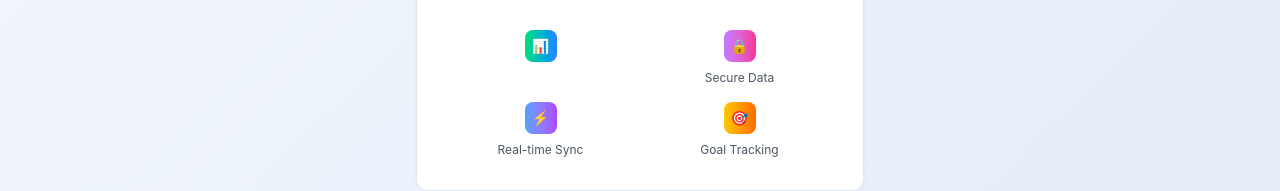
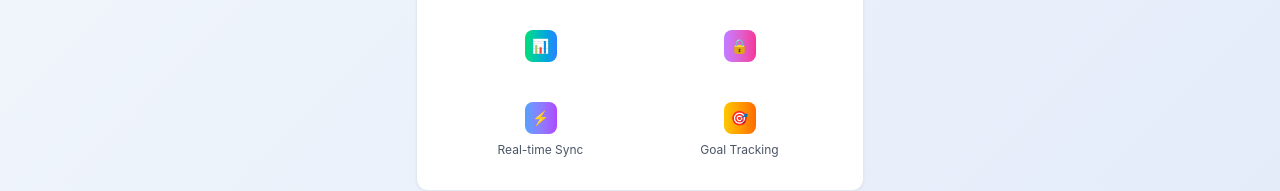
Before and after one commit to Firalen/TRACKFIY, a React (Vite) app in the folder frontend1/: page /register in a window 1280 px wide. Shown: the part 900-1091 px from the top of the page. Built offline with nearby package versions, Linux system fonts and the light colour scheme; no server answers.

Commit message:
Update text color in Register component to enhance UI contrast and maintain consistency

```diff
--- a/frontend1/src/pages/Register.jsx
+++ b/frontend1/src/pages/Register.jsx
@@ -207,7 +207,7 @@ const Register = () => {
                 <div className="w-8 h-8 bg-gradient-to-r from-purple-400 to-pink-500 rounded-lg flex items-center justify-center mx-auto">
                   <span className="text-white text-sm">🔒</span>
                 </div>
-                <p className="text-xs text-gray-600">Secure Data</p>
+                <p className="text-xs text-white">Secure Data</p>
               </div>
               <div className="space-y-2">
                 <div className="w-8 h-8 bg-gradient-to-r from-blue-400 to-purple-500 rounded-lg flex items-center justify-center mx-auto">
```
